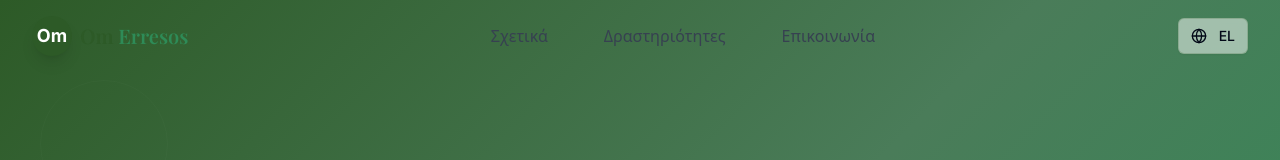
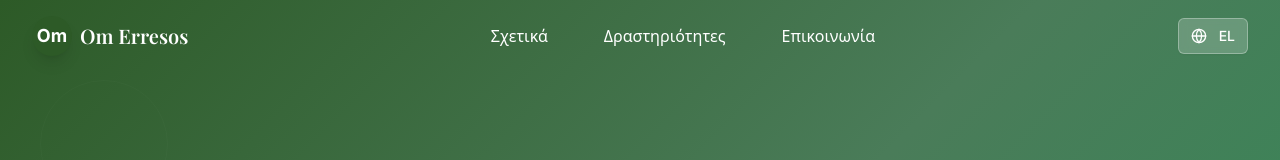
Before and after one commit to powerlovercoding/om-erresos-permaculture-web, a React (Vite) app: page / in a window 1280 px wide. Shown: the top 160 px of the page. Built offline with nearby package versions, Linux system fonts and the light colour scheme.

Commit message:
Fix: Header text color contrast
Change header text color to improve contrast against the background.

```diff
--- a/src/components/Header.tsx
+++ b/src/components/Header.tsx
@@ -65,8 +65,8 @@ const Header = () => {
             <div className="w-10 h-10 bg-primary rounded-full flex items-center justify-center overflow-hidden shadow-lg">
               <span className="text-white font-bold text-lg">Om</span>
             </div>
-            <span className="font-heading font-semibold text-xl text-primary">
-              Om <span className="text-accent">Erresos</span>
+            <span className={`font-heading font-semibold text-xl ${scrolled ? 'text-primary' : 'text-white'}`}>
+              Om <span className={`${scrolled ? 'text-accent' : 'text-accent-foreground'}`}>Erresos</span>
             </span>
           </motion.div>
 
@@ -77,9 +77,11 @@ const Header = () => {
                 <motion.button
                   key={item.key}
                   onClick={() => scrollToSection(item.href)}
-                  className={`text-gray-700 hover:text-primary transition-colors duration-200 font-medium relative ${
-                    scrolled ? 'py-2 px-3' : 'py-2 px-3'
-                  } rounded-md hover:bg-primary/10`}
+                  className={`transition-colors duration-200 font-medium relative ${
+                    scrolled
+                      ? 'text-gray-700 hover:text-primary py-2 px-3'
+                      : 'text-white hover:text-gray-200 py-2 px-3'
+                  } rounded-md ${scrolled ? 'hover:bg-primary/10' : 'hover:bg-white/10'}`}
                   initial={{ opacity: 0, y: -10 }}
                   animate={{ opacity: 1, y: 0 }}
                   transition={{ duration: 0.3, delay: 0.1 * index }}
@@ -87,7 +89,7 @@ const Header = () => {
                 >
                   {t(`nav.${item.key}`)}
                   <motion.span
-                    className="absolute bottom-0 left-0 w-full h-0.5 bg-primary origin-left"
+                    className={`absolute bottom-0 left-0 w-full h-0.5 ${scrolled ? 'bg-primary' : 'bg-white'} origin-left`}
                     initial={{ scaleX: 0 }}
                     whileHover={{ scaleX: 1 }}
                     transition={{ duration: 0.2 }}
@@ -103,7 +105,11 @@ const Header = () => {
               variant="outline"
               size="sm"
               onClick={toggleLanguage}
-              className="flex items-center space-x-1 bg-white/50 backdrop-blur-sm border border-primary/20 hover:bg-primary/10 shadow-sm"
+              className={`flex items-center space-x-1 ${
+                scrolled
+                  ? 'bg-white/50 backdrop-blur-sm border border-primary/20 hover:bg-primary/10 text-primary'
+                  : 'bg-white/20 backdrop-blur-sm border border-white/30 hover:bg-white/30 text-white'
+              } shadow-sm`}
             >
               <Globe className="w-4 h-4" />
               <span className="uppercase font-medium">{language}</span>
@@ -113,10 +119,14 @@ const Header = () => {
             <motion.button
               whileHover={{ scale: 1.05 }}
               whileTap={{ scale: 0.95 }}
-              className="md:hidden p-2 bg-white/50 backdrop-blur-sm rounded-md shadow-sm border border-primary/20"
+              className={`md:hidden p-2 ${
+                scrolled
+                  ? 'bg-white/50 backdrop-blur-sm border border-primary/20 text-primary'
+                  : 'bg-white/20 backdrop-blur-sm border border-white/30 text-white'
+              } rounded-md shadow-sm`}
               onClick={() => setIsMenuOpen(!isMenuOpen)}
             >
-              {isMenuOpen ? <X className="w-6 h-6 text-primary" /> : <Menu className="w-6 h-6 text-primary" />}
+              {isMenuOpen ? <X className="w-6 h-6" /> : <Menu className="w-6 h-6" />}
             </motion.button>
           </div>
         </div>
```
